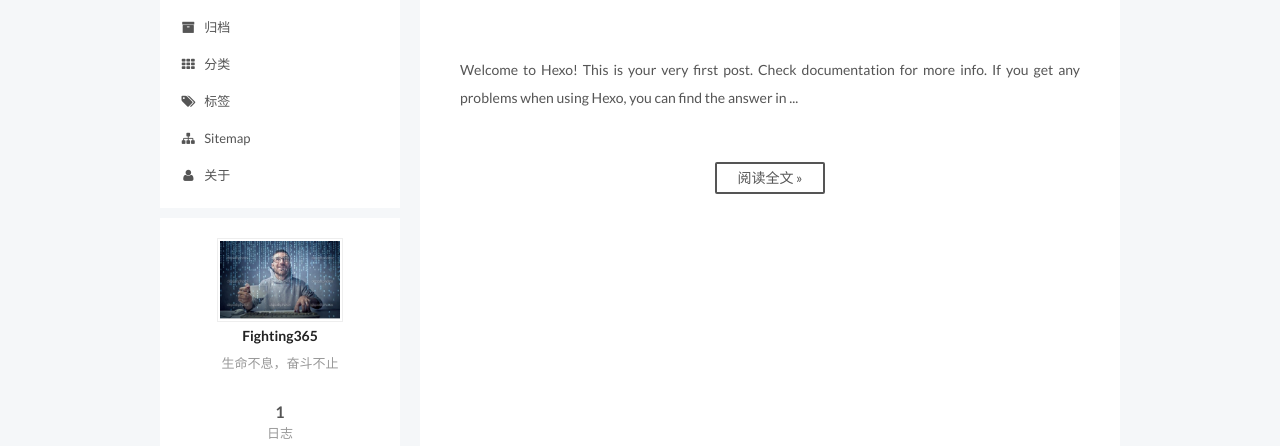
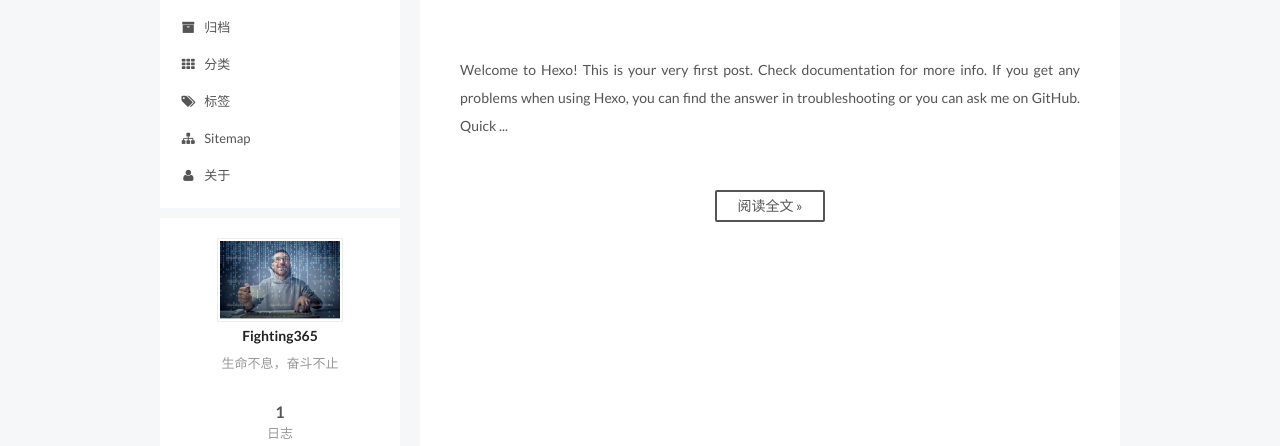
Before and after one commit to ml365/ml365.github.io, a plain HTML site: page index.html in a window 1280 px wide. Shown: the part 153-599 px from the top of the page. Drawn offline with Linux system fonts and the light colour scheme; a script that the page names is missing.

Commit message:
Site updated: 2016-11-29 13:58:09

```diff
--- a/css/main.css
+++ b/css/main.css
@@ -1682,7 +1682,7 @@ pre .javascript .function {
   width: 4px;
   height: 4px;
   border-radius: 50%;
-  background: #2587e7;
+  background: #75b4a1;
 }
 .links-of-blogroll {
   font-size: 13px;
--- a/index.html
+++ b/index.html
@@ -373,7 +373,8 @@
 
 
 
-          Welcome to Hexo! This is your very first post. Check documentation for more info. If you get any problems when using Hexo, you can find the answer in
+          Welcome to Hexo! This is your very first post. Check documentation for more info. If you get any problems when using Hexo, you can find the answer in troubleshooting or you can ask me on GitHub.
+Quick
           ...
           <!--noindex-->
           <div class="post-more-link text-center">
```
